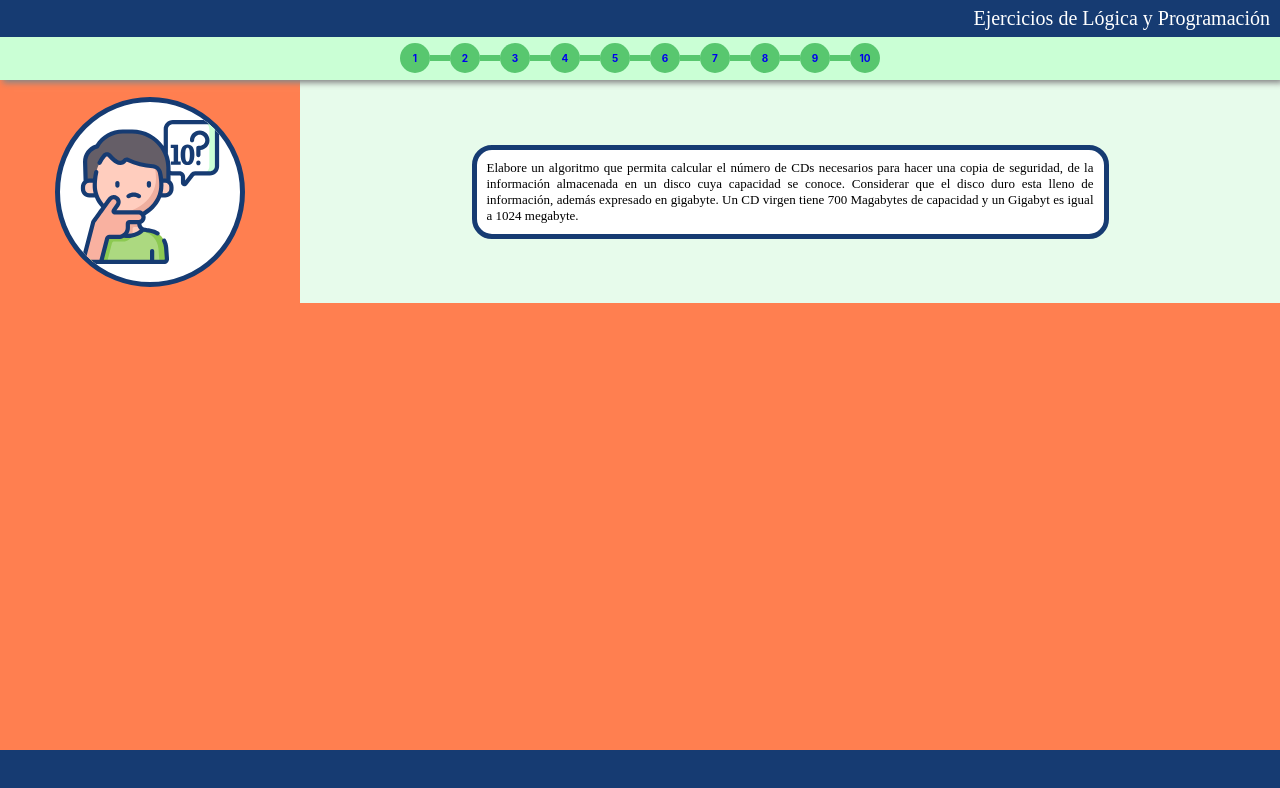
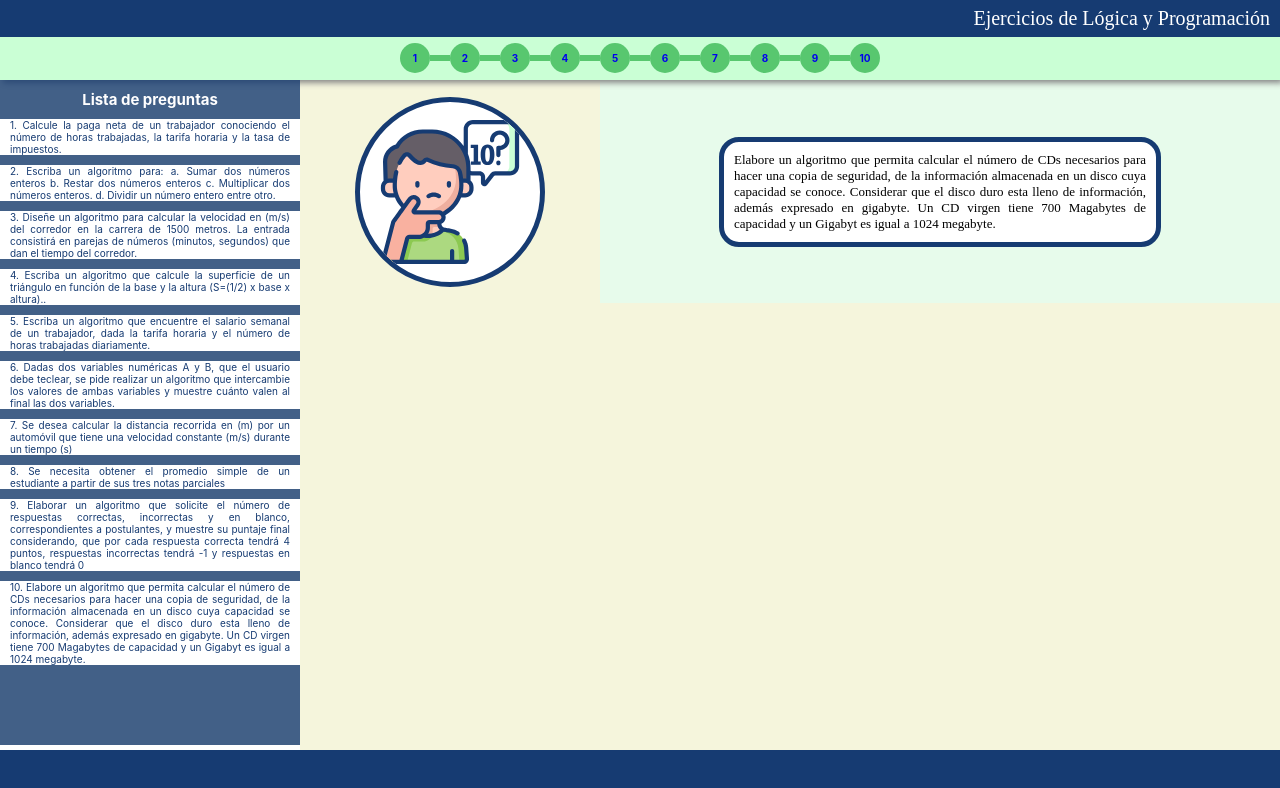
Before and after one commit to JonathanRugama/ejercicios-de-programacion-1, a React (Create React App) app: page /question-10 in a window 1280 px wide. Shown: the top 788 px of the page. Built offline with nearby package versions, Linux system fonts and the light colour scheme.

Commit message:
Se trabaja en el aside y se reestructura el layout

```diff
--- a/src/App.js
+++ b/src/App.js
@@ -5,6 +5,7 @@ import './components/assets/css/layout.css'
 import MainContainerLayout from './components/layout/main-container.layout';
 import HeaderLayout from './components/layout/header.layout';
 import MainContentLayout from './components/layout/main-content.layout';
+import Aside from './components/layout/aside.layout';
 import FooterLayout from './components/layout/footer.layout';
 import QuestionOne from './components/pages/question-one';
 import QuestionTwo from './components/pages/question-two';
@@ -17,11 +18,13 @@ import QuestionEight from './components/pages/question-eight';
 import QuestionNine from './components/pages/question-nine';
 import QuestionTen from './components/pages/question-ten';
 
+
 function App() {
   return (
     <MainContainerLayout>
       <BrowserRouter>
       <HeaderLayout/>
+      <Aside/>
       <MainContentLayout>
 
           <Switch>
--- /dev/null
+++ b/src/components/assets/css/aside.layout.css
@@ -0,0 +1,30 @@
+.aside-container {
+    background-color: var(--tertiary-color);
+    border-bottom: 5px solid white ;
+    z-index: 3;
+    overflow-y: auto;
+}
+.aside-container h2 {
+    color: white;
+    text-align: center;
+    margin-top: 1rem;
+    font-weight: bold;
+}
+.questions-list {
+    margin-top: 1rem;
+}
+.questions-list .item-list{
+    background-color: white;
+    margin-top: 1rem;
+    text-align: justify;
+    padding: 0 1rem;
+
+}
+.questions-list .item-list:hover {
+    border-right: 3px solid var(--progress-bar-color) ;
+}
+.questions-list li a {
+
+    color: var(--primary-color);
+
+}
--- a/src/components/assets/css/layout.css
+++ b/src/components/assets/css/layout.css
@@ -2,6 +2,7 @@
 :root {
     --primary-color: #163B72;
     --secondary-color: #CAFFD5;
+    --tertiary-color: rgba(22, 59, 114, 0.8);
 
     --progress-bar-color: #58C76F;
 
@@ -65,8 +66,8 @@ html {
     display: grid;
     grid-template-columns: 300px auto;
     grid-template-rows: 0.5fr 1fr;
-    background-color: coral;
-    grid-column-start: 1;
+
+    grid-column-start: 2;
     grid-column-end:4;
     grid-row: 2;
 }
@@ -74,3 +75,8 @@ html {
     grid-column-start: 2;
     grid-row: 1;
 }
+.aside-container {
+    grid-column-start: 1;
+    grid-row: 2;
+
+}
--- /dev/null
+++ b/src/components/layout/aside.layout.js
@@ -0,0 +1,33 @@
+import React from 'react';
+import '../assets/css/aside.layout.css'
+import {Link} from 'react-router-dom'
+const Aside = () => {
+    return (
+        <aside className="aside-container">
+            <h2>Lista de preguntas</h2>
+            <ol className="questions-list">
+                <li className="item-list"><Link style={{textDecoration:'none'}} to="/question-1">1. Calcule la paga neta de un trabajador conociendo el número de horas trabajadas, la tarifa horaria y la tasa de impuestos.</Link></li>
+
+                <li className="item-list"><Link style={{textDecoration:'none'}} to="/question-2">2. Escriba un algoritmo para: a. Sumar dos números enteros b. Restar dos números enteros c. Multiplicar dos números enteros. d. Dividir un número entero entre otro.</Link></li>
+
+                <li className="item-list"><Link style={{textDecoration:'none'}} to="/question-3">3. Diseñe un algoritmo para calcular la velocidad en (m/s) del corredor en la carrera de 1500 metros. La entrada consistirá en parejas de números (minutos, segundos) que dan el tiempo del corredor.</Link></li>
+
+                <li className="item-list"><Link style={{textDecoration:'none'}} to="/question-4">4. Escriba un algoritmo que calcule la superficie de un triángulo en función de la base y la altura (S=(1/2) x base x altura)..</Link></li>
+
+                <li className="item-list"><Link style={{textDecoration:'none'}} to="/question-5">5. Escriba un algoritmo que encuentre el salario semanal de un trabajador, dada la tarifa horaria y el número de horas trabajadas diariamente.</Link></li>
+
+                <li className="item-list"><Link style={{textDecoration:'none'}} to="/question-6">6. Dadas dos variables numéricas A y B, que el usuario debe teclear, se pide realizar un algoritmo que intercambie los valores de ambas variables y muestre cuánto valen al final las dos variables.</Link></li>
+
+                <li className="item-list"><Link style={{textDecoration:'none'}} to="/question-7">7. Se desea calcular la distancia recorrida en (m) por un automóvil que tiene una velocidad constante (m/s) durante un tiempo (s)</Link></li>
+
+                <li className="item-list"><Link style={{textDecoration:'none'}} to="/question-8">8. Se necesita obtener el promedio simple de un estudiante a partir de sus tres notas parciales</Link></li>
+
+                <li className="item-list"><Link style={{textDecoration:'none'}} to="/question-9">9. Elaborar un algoritmo que solicite el número de respuestas correctas, incorrectas y en blanco, correspondientes a postulantes, y muestre su puntaje final considerando, que por cada respuesta correcta tendrá 4 puntos, respuestas incorrectas tendrá -1 y respuestas en blanco tendrá 0</Link></li>
+
+                <li className="item-list"><Link style={{textDecoration:'none'}} to="/question-10">10. Elabore un algoritmo que permita calcular el número de CDs necesarios para hacer una copia de seguridad, de la información almacenada en un disco cuya capacidad se conoce. Considerar que el disco duro esta lleno de información, además expresado en gigabyte. Un CD virgen tiene 700 Magabytes de capacidad y un Gigabyt es igual a 1024 megabyte.</Link></li>
+            </ol>
+        </aside>
+    )
+}
+
+export default Aside
```
